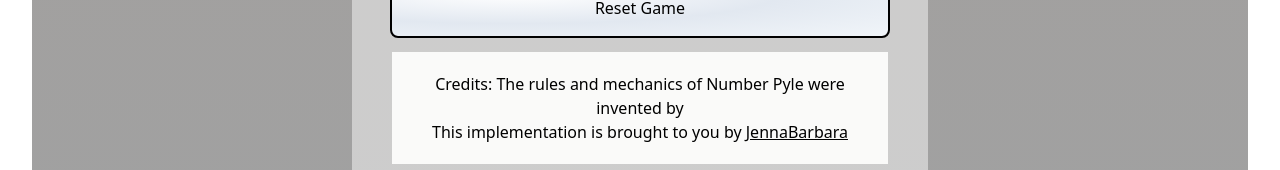
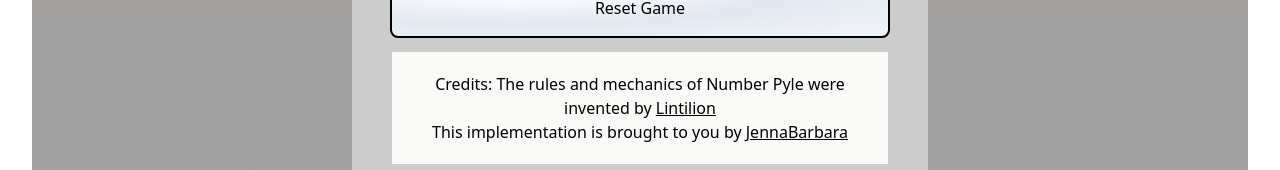
Before and after one commit to JennaBarbara/number-pyle, a React (Vite) app: page / in a window 1280 px wide. Shown: the part 888-1058 px from the top of the page. Built offline with nearby package versions, Linux system fonts and the light colour scheme; a web font is replaced by a local one.

Commit message:
fixing credit

```diff
--- a/src/App.tsx
+++ b/src/App.tsx
@@ -234,7 +234,7 @@
         </Board>
         <Button onClick={() => resetGame()}>Reset Game</Button>
         <div className='bg-stone-50 p-5'>
-            <p>Credits: The rules and mechanics of Number Pyle were invented by </p>
+            <p>Credits: The rules and mechanics of Number Pyle were invented by <a className="underline" href="https://lintilion.itch.io/">Lintilion</a></p>
             <p>This implementation is brought to you by <a className="underline" href="https://github.com/JennaBarbara/">JennaBarbara</a></p>
 
         </div>
```
